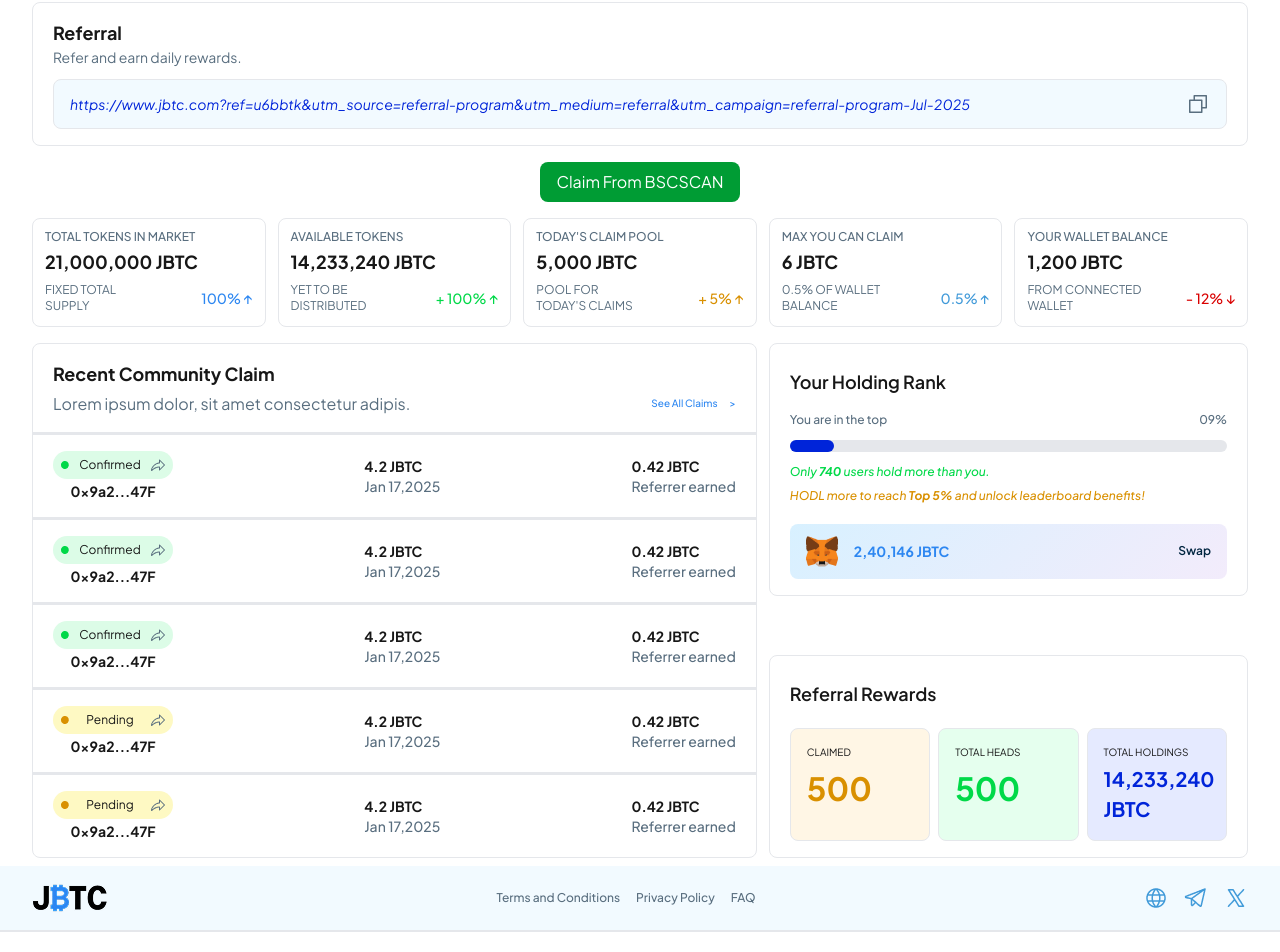
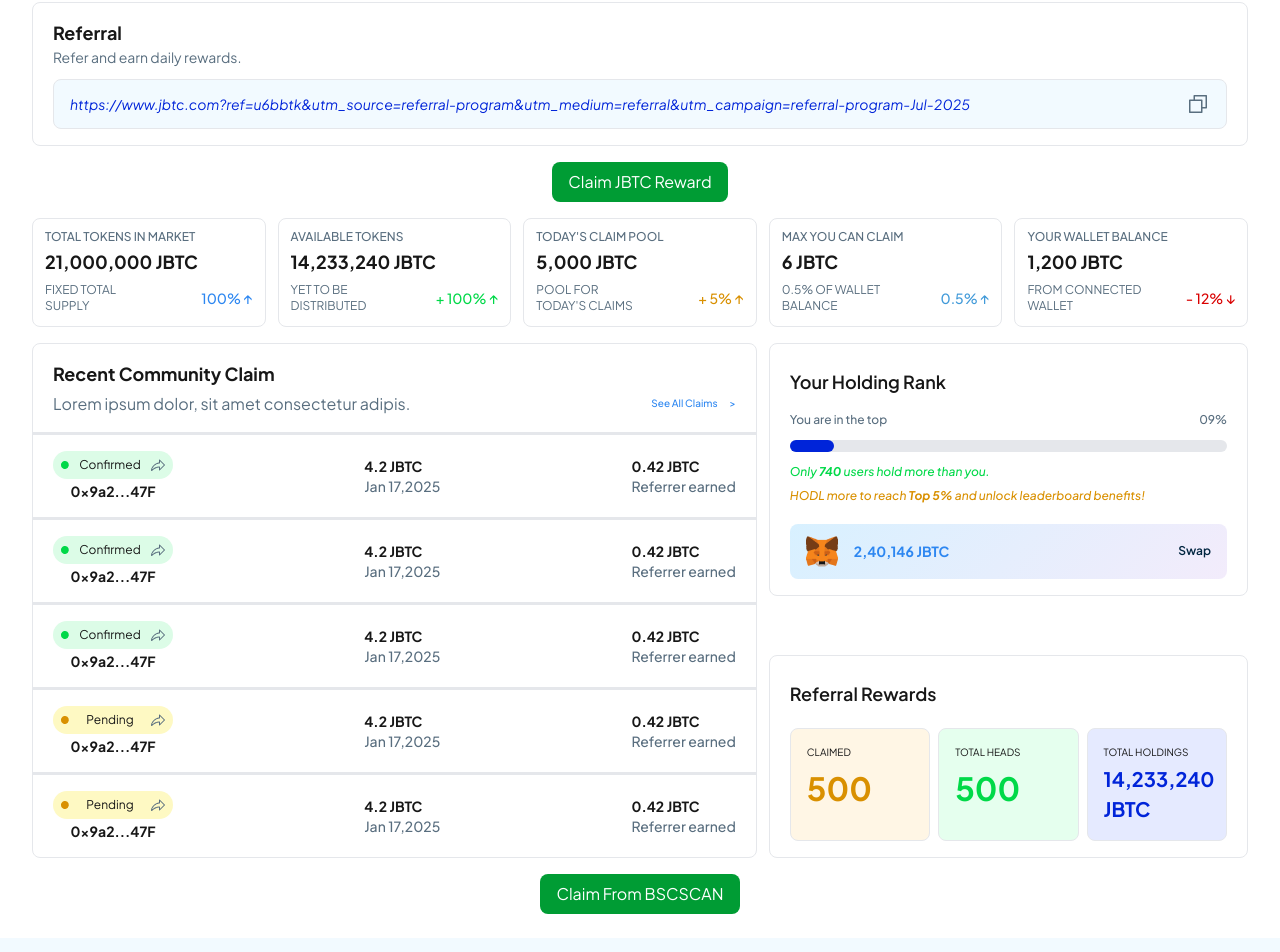
Before and after one commit to gitbygaurav/jbtc, a Next.js app: page / in a window 1280 px wide. Shown: the part 96-1048 px from the top of the page. Built offline with nearby package versions, Linux system fonts and the light colour scheme.

Commit message:
Add ClaimJbtcButton component and integrate it into the main page

```diff
--- /dev/null
+++ b/src/app/components/ClaimJbtcButton.tsx
@@ -0,0 +1,9 @@
+const ClaimJbtcButton: React.FC = () => {
+    return (
+        <button className="bg-button-green hover:bg-button-green-hover text-white text-sm lg:text-base py-2 px-4 rounded-lg cursor-pointer transition-all duration-300 ease-in-out">
+            Claim JBTC Reward
+        </button>
+    )
+}
+
+export default ClaimJbtcButton;
--- a/src/app/page.tsx
+++ b/src/app/page.tsx
@@ -1,7 +1,8 @@
 import Link from "next/link";
-import ClaimJbtcButton from "./components/ClaimBscscanButton";
 import StatsCard from "./ui/StatsCard";
 import ClaimCard from "./ui/ClaimCard";
+import ClaimJbtcButton from "./components/ClaimJbtcButton";
+import ClaimBscscanButton from "./components/ClaimBscscanButton";
 
 export default function Home() {
   return (
@@ -193,6 +194,9 @@ export default function Home() {
           </div>
         </div>
       </div>
+      <div className="flex items-center justify-center my-4">
+        <ClaimBscscanButton />
+      </div>
     </main>
   );
 }
```
